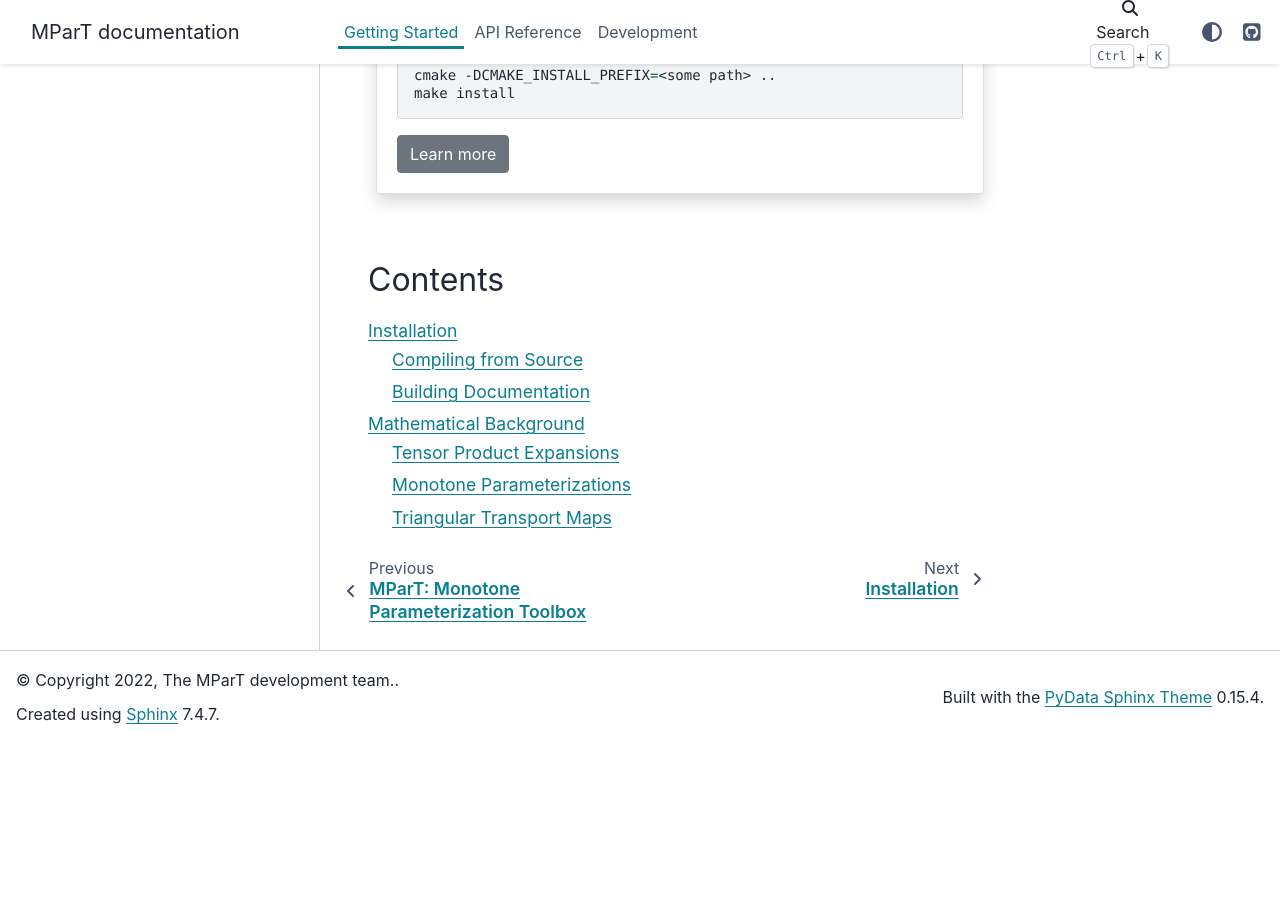
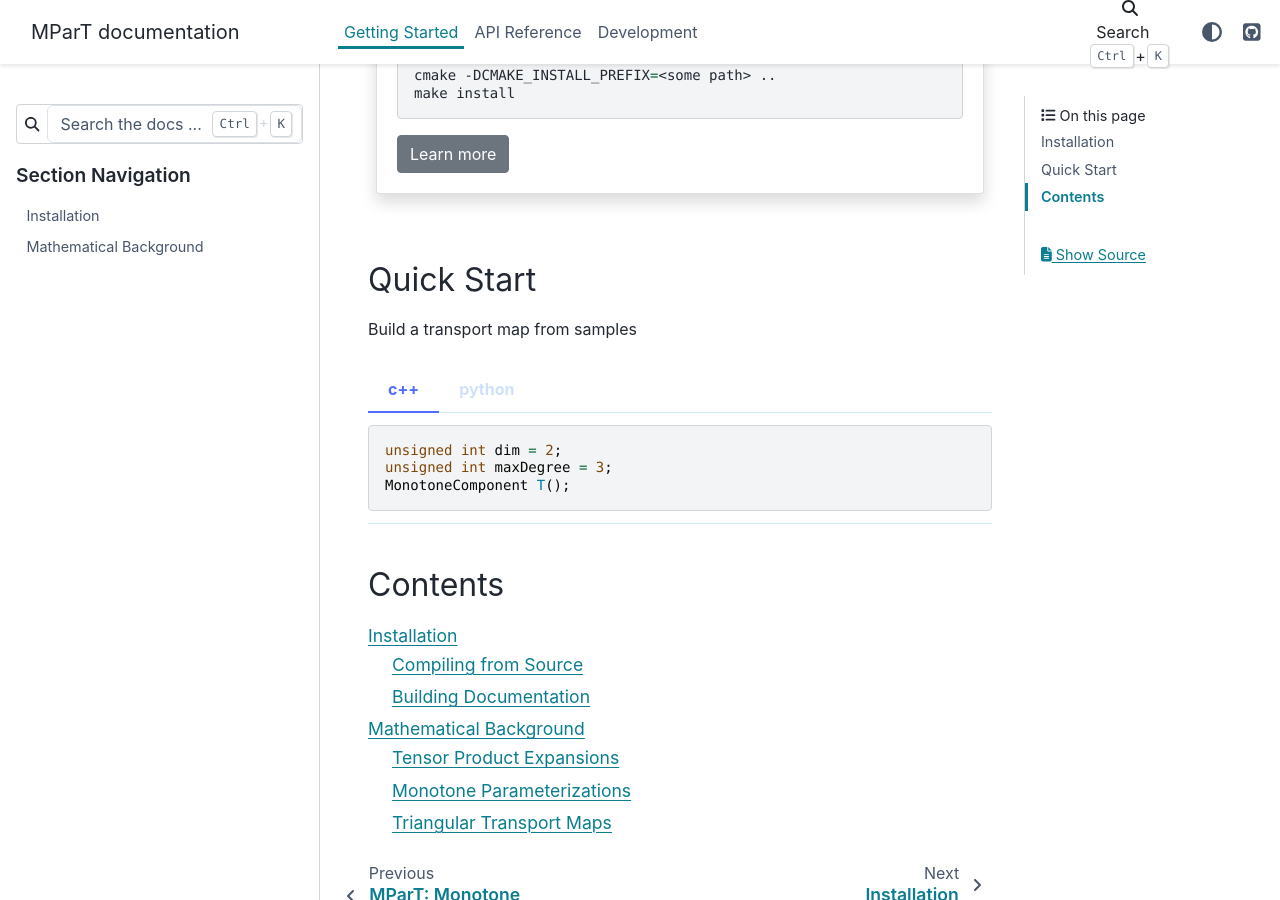
Before and after one commit to MeasureTransport/MParT, a Sphinx documentation site: the page built from docs/source/getting_started/index.rst, in a window 1280 px wide and 900 px high, scrolled down 671 px. Built offline with Sphinx 7.4.7 and the PyData theme 0.15.4, drawn with Linux system fonts in a browser that asks for light colours; before the commit the page ends 1415 px from its top, so only the background shows below that.

Commit message:
Added documentation example for tabbed multi-language examples.

```diff
--- a/docs/source/getting_started/index.rst
+++ b/docs/source/getting_started/index.rst
@@ -43,7 +43,26 @@ Installation
         :classes: btn-secondary stretched-link
 
 
+Quick Start
+----------------------
 
+Build a transport map from samples
+
+.. tabbed:: c++
+
+    .. code-block:: c++
+
+        unsigned int dim = 2;
+        unsigned int maxDegree = 3;
+        MonotoneComponent T();
+
+.. tabbed:: python
+
+    .. code-block:: python
+
+        dim = 2
+        maxDegree = 3
+        MonotoneComponent T()
 
 Contents
 ----------------------
```
